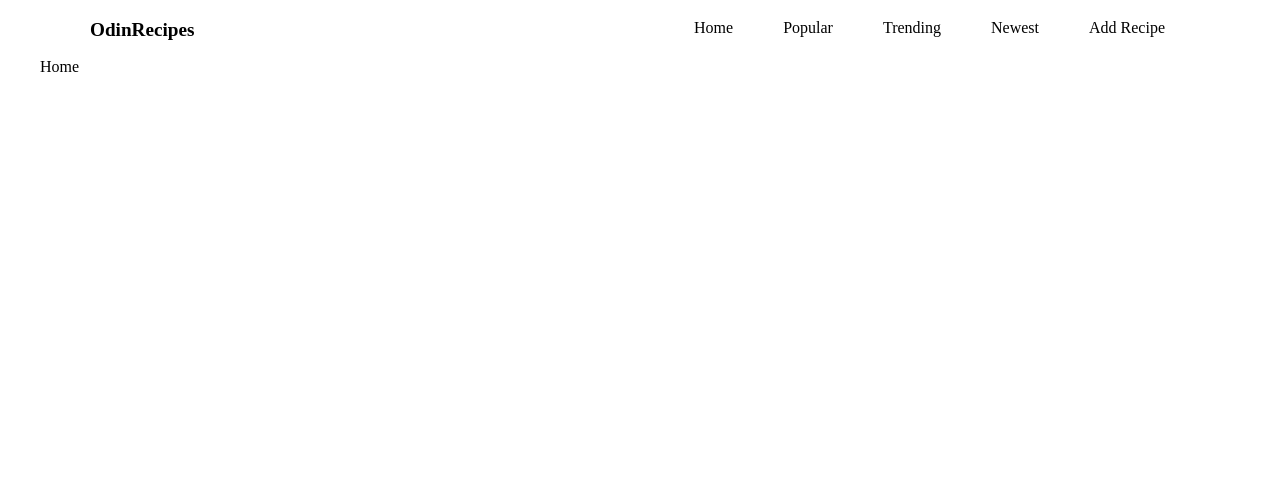
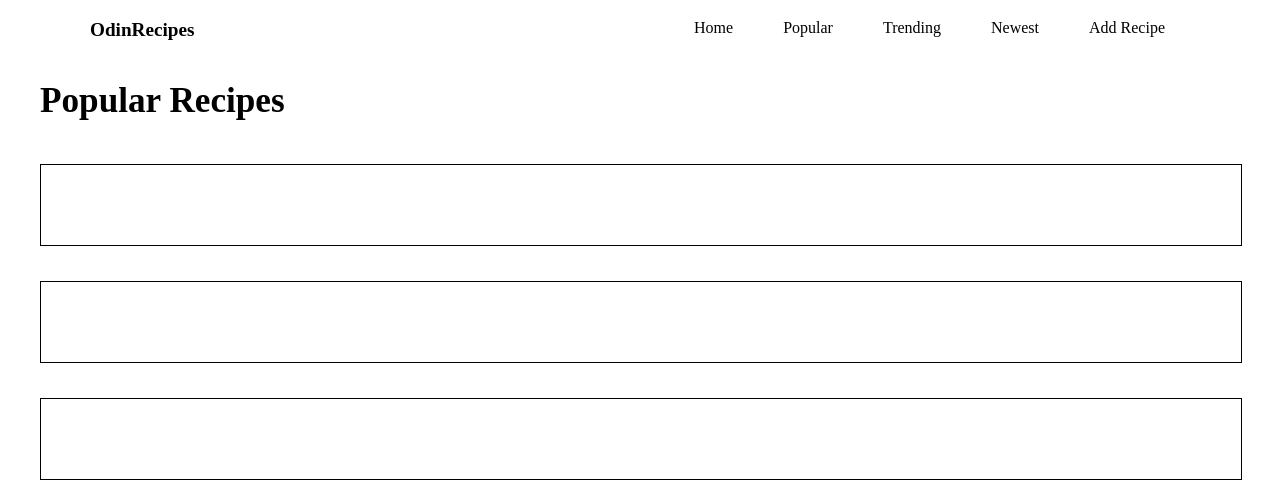
Before and after one commit to CrabVS/odin-recipes, a website built with webpack: page dist/index.html in a window 1280 px wide. Built offline with nearby package versions, Linux system fonts and the light colour scheme.

Commit message:
Add popular recipes fetch display

```diff
--- a/src/components/recipes/recipes-service.js
+++ b/src/components/recipes/recipes-service.js
@@ -77,10 +77,16 @@ const mockData = [
   },
 ];
 
-const fetchData = async function fetchData(id) {
+const fetchRecipes = function fetchRecipes() {
   return new Promise((resolve) => {
-    setTimeout(() => resolve(mockData[id]), 1000);
+    setTimeout(() => resolve(mockData), 300);
   });
 };
 
-export default fetchData;
+const fetchRecipeData = function fetchRecipeData(id) {
+  return new Promise((resolve) => {
+    setTimeout(() => resolve(mockData[id]), 300);
+  });
+};
+
+export { fetchRecipeData, fetchRecipes };
--- /dev/null
+++ b/src/components/recipes/recipes.css
@@ -0,0 +1,16 @@
+.content {
+    margin-top: 24px;
+}
+
+.content .recipes {
+    margin: 30px 0;
+}
+
+.recipes .recipe-item {
+    width: 100%;
+    height: 80px;
+    border: 1px solid black;
+    margin: 16px 0;
+    display: inline-block;
+    cursor: pointer;
+}
--- a/src/components/recipes/recipes.js
+++ b/src/components/recipes/recipes.js
@@ -1,13 +1,47 @@
+import './recipes.css';
 import initiateRecipe from './recipe/recipe';
-import fetchData from './recipes-service';
+import { fetchRecipes, fetchRecipeData } from './recipes-service';
 
-const buildPage = function buildPage() {
-  fetchData(0).then((res) => initiateRecipe(res));
+let currentType;
+
+const getRecipes = async function getRecipes() {
+  const recipes = await fetchRecipes();
+  let sortedArray;
+  if (currentType === 'Popular') {
+    sortedArray = recipes.sort(({ votes: a }, { votes: b }) => b - a);
+  }
+  return sortedArray;
+};
+
+const buildPage = async function buildPage() {
+  const page = document.querySelector('main');
+  page.innerHTML = `
+    <section class="content">
+      <h1 class="content-title">${currentType} Recipes</h1>
+      <div class="recipes"></div>
+    </section>`;
+  const contentRecipes = document.querySelector('main .content .recipes');
+
+  const recipes = await getRecipes();
+  recipes.forEach((recipe) => {
+    const newDiv = document.createElement('a');
+    newDiv.classList.add('recipe-item');
+    contentRecipes.appendChild(newDiv);
+
+    newDiv.addEventListener('click', async () => {
+      contentRecipes.innerHTML = ``;
+      const recipeData = await fetchRecipeData(recipe.id);
+      console.log(recipeData);
+      initiateRecipe(recipeData);
+    });
+  });
 };
 
 const initiateRecipes = function initiateRecipes(recipesType) {
+  currentType = recipesType;
   const main = document.querySelector('main');
-  main.innerHTML = `${recipesType} Recipes`;
+  main.innerHTML = `${currentType} Recipes`;
+  buildPage();
 };
 
 export default initiateRecipes;
--- a/src/index.js
+++ b/src/index.js
@@ -2,6 +2,7 @@ import './reset.css';
 import './index.css';
 import initiateHeader from './components/header/header';
 import initiateHome from './components/home/home';
+import initiateRecipes from './components/recipes/recipes';
 
 initiateHeader();
-initiateHome();
+initiateRecipes('Popular');
```
Also changed, not shown: dist/index.html, dist/main.js.
